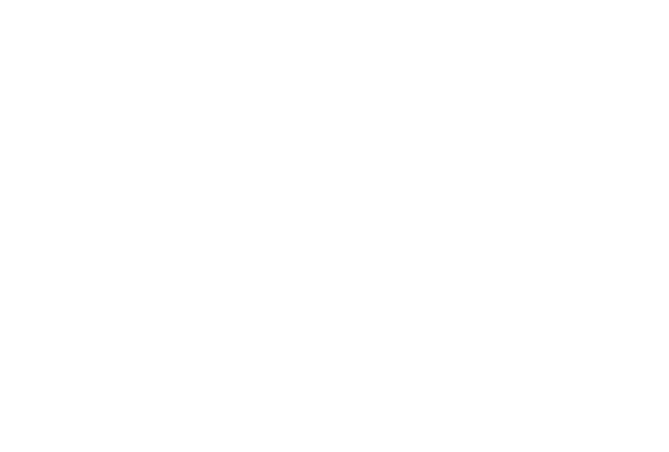
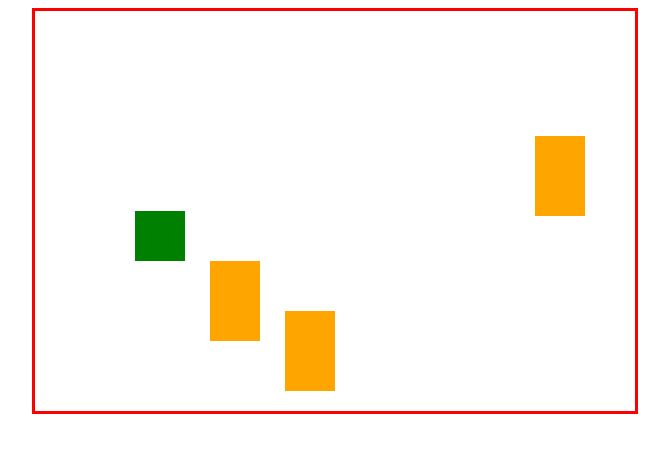
Before and after one commit to SEI-ATL-3-8/canvas-crawler, a plain HTML site: page index.html in a window 1280 px wide. Shown: the whole page, without its empty margins (305-974 px from the left). Drawn offline with Linux system fonts and the light colour scheme.

Commit message:
first take on pitch

```diff
--- a/index.html
+++ b/index.html
@@ -6,6 +6,11 @@
   <link rel="stylesheet" href="style.css">
 </head>
 <body>
+  <div class="container">
+    <canvas>
+
+    </canvas>
+  </div>
   <script src="script.js"></script>
 </body>
 </html>
--- a/script.js
+++ b/script.js
@@ -0,0 +1,105 @@
+const canvas = document.querySelector('canvas')
+
+const canvasHeight = getComputedStyle(canvas).height
+const canvasWidth = getComputedStyle(canvas).width
+
+canvas.setAttribute('height', canvasHeight)
+canvas.setAttribute('width', canvasWidth)
+
+const context = canvas.getContext('2d')
+
+class Rectangle {
+  constructor(x, y, width, height, color) {
+    this.x = x
+    this.y = y
+    this.width = width
+    this.height = height
+    this.color = color
+  }
+
+  render() {
+    // x, y, width, height
+    context.fillStyle = this.color
+    context.fillRect(this.x, this.y, this.width, this.height)
+  }
+
+  leftEdge() {
+    return this.x
+  }
+
+  rightEdge() {
+    return this.x + this.width
+  }
+
+  topEdge() {
+    return this.y
+  }
+
+  bottomEdge() {
+    return this.y + this.height
+  }
+
+  isCollidingWith(other) {
+    const horizHit = this.leftEdge() <= other.rightEdge() && this.rightEdge() >= other.leftEdge()
+    const vertHit = this.topEdge() <= other.bottomEdge() && this.bottomEdge() >= other.topEdge()
+
+    return horizHit && vertHit
+  }
+}
+
+class Enemy extends Rectangle {
+  constructor(x, y) {
+    super(x, y, 50, 80, 'orange')
+    this.alive = true
+  }
+
+  render() {
+    super.render()
+  }
+}
+
+const player = new Rectangle(100, 200, 50, 50, 'green')
+
+const enemies = [
+  new Enemy(175, 250),
+  new Enemy(250, 300),
+  new Enemy(500, 125)
+]
+
+const PLAYER_SPEED = 20
+
+document.addEventListener('keydown', (event) => {
+  if (event.key === 'ArrowUp') {
+    player.y -= PLAYER_SPEED
+  } else if (event.key === 'ArrowDown') {
+    player.y += PLAYER_SPEED
+  } else if (event.key === 'ArrowLeft') {
+    player.x -= PLAYER_SPEED
+  } else if (event.key === 'ArrowRight') {
+    player.x += PLAYER_SPEED
+  }
+})
+
+const checkCollision = (enemy) => {
+  if (player.isCollidingWith(enemy)) {
+    // enemy.alive = false
+    console.log("Hit");
+  }
+}
+
+// const checkWin = () => {
+//   if (enemies.every(e => !e.alive)) {
+//     clearInterval(intervalId)
+//     alert('you win!')
+//   }
+// }
+
+const intervalId = setInterval(() => {
+//   checkWin()
+  context.clearRect(0, 0, canvas.width, canvas.height)
+  player.render()
+  enemies.forEach(e => {
+    if (e.alive) e.render()
+    checkCollision(e)
+  })
+}, 50);
--- a/style.css
+++ b/style.css
@@ -0,0 +1,9 @@
+.container{
+    text-align: center;
+}
+canvas{
+    width: 600px;
+    height: 400px;
+    border: solid;
+    border-color: red;
+}
```
Also changed, not shown: script1.js (added, +96 -0 lines).
